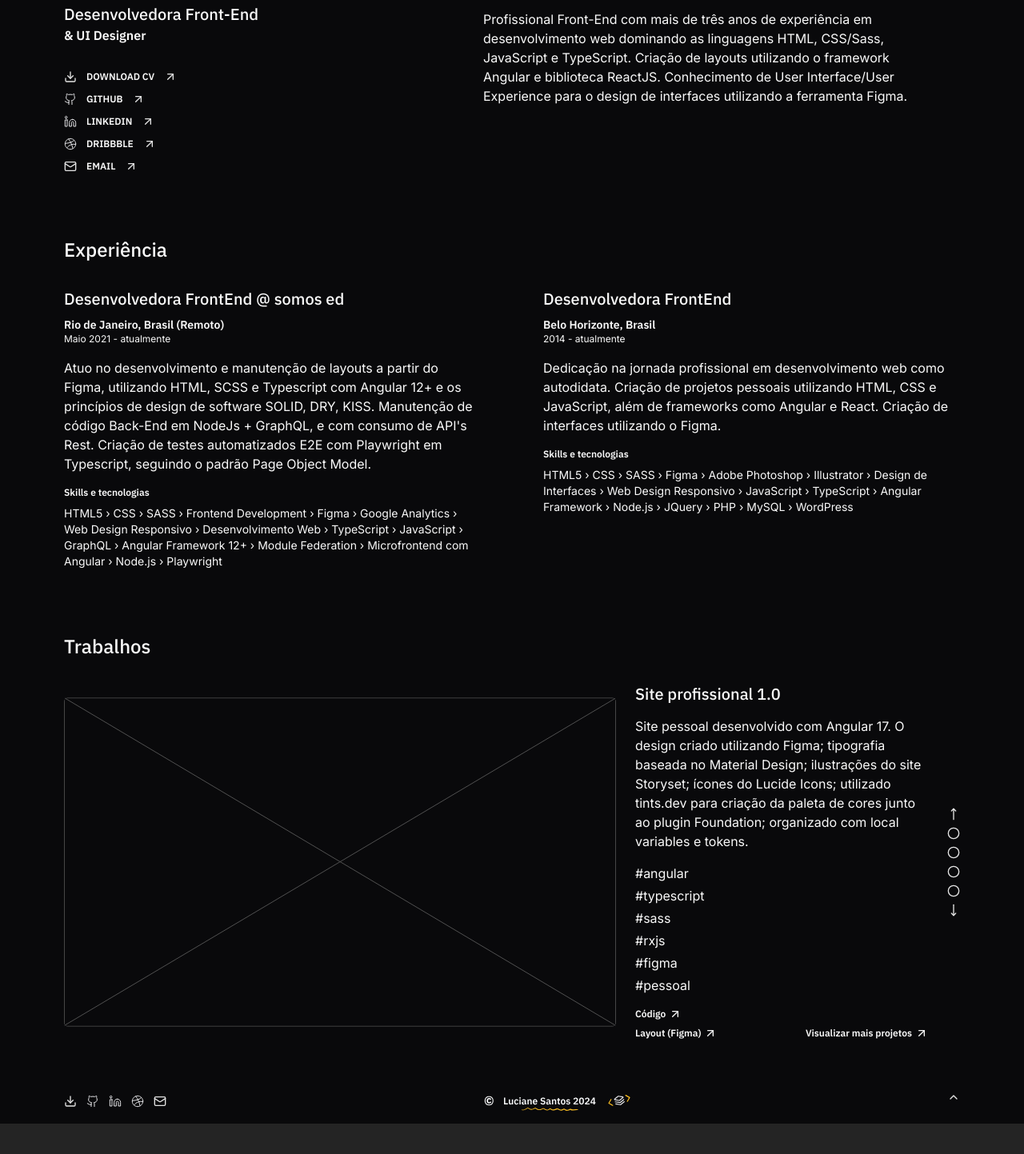
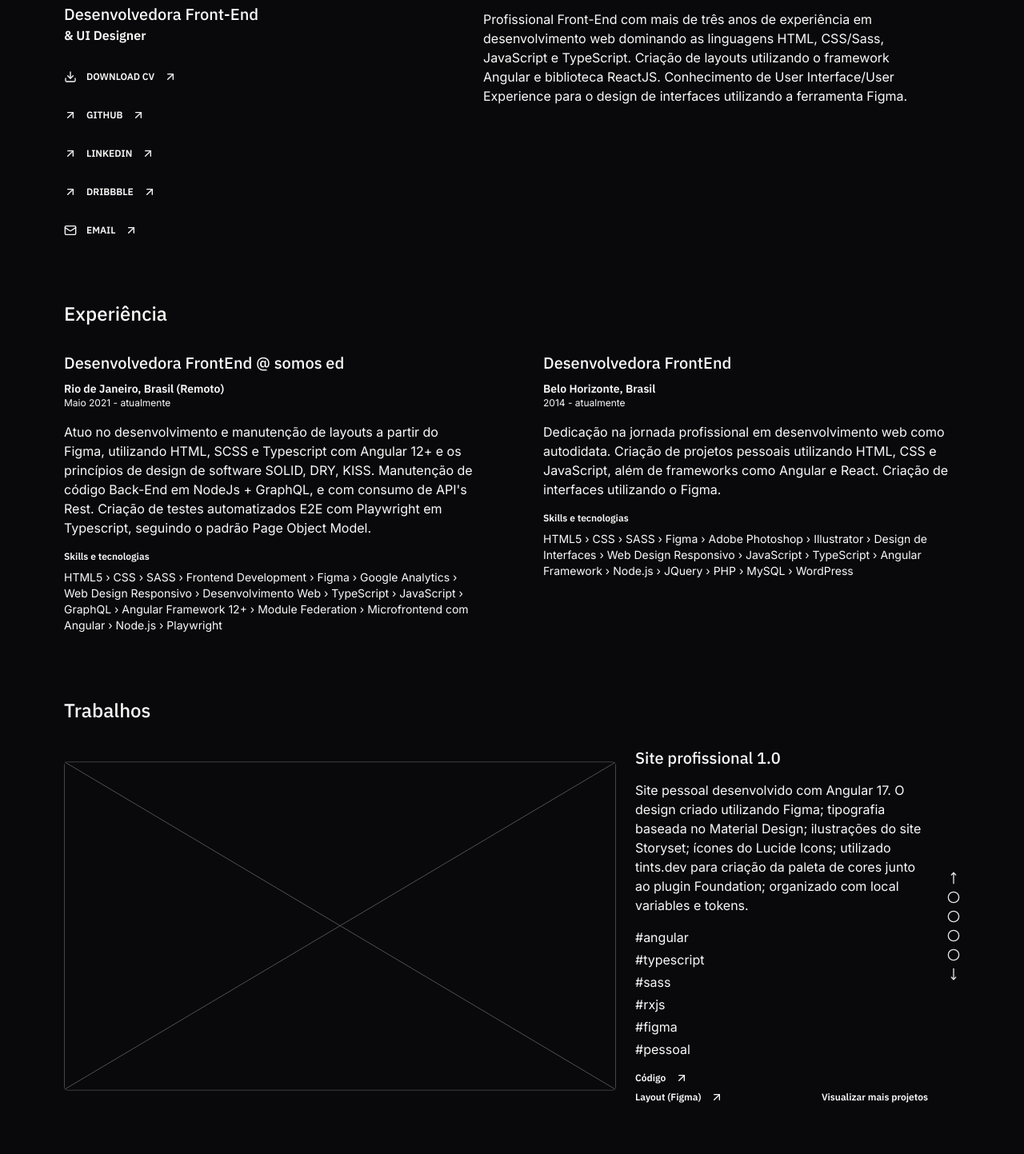
Before and after one commit to lucianesantcs/lucianesantcs.github.io, a React (Vite) app: page / in a window 1280 px wide. Shown: the part 204-1647 px from the top of the page at 80% size. Before the commit the page ends 1609 px from the top, so only its background shows below. Built offline with nearby package versions, Linux system fonts and the light colour scheme.

Commit message:
refactor: melhoria nos componentes button e socialIcons e ajustado páginas afetadas

```diff
--- a/src/components/layouts/Footer/Footer.tsx
+++ b/src/components/layouts/Footer/Footer.tsx
@@ -1,11 +1,22 @@
 import { ChevronUp } from "lucide-react";
 import assinatura from "@/assets/images/svg/assinatura.svg";
 import SocialIcons from "@/components/ui/SocialIcons";
+import { socialIcons } from "@/shared/constants";
 
 const Footer = () => {
   return (
     <footer className="max-w-144 mx-auto flex w-full justify-between px-3 py-4 md:px-10 lg:px-20 md:gap-28 lg:gap-40 mt-12">
-      <SocialIcons showLabel={false} showExternalLinkIcon={false} />
+      {socialIcons.map((socialIcon) => (
+        <SocialIcons
+          key={socialIcon.label}
+          label={socialIcon.label}
+          iconName={socialIcon.iconName}
+          url={socialIcon.url}
+          position="vertical"
+          showExternalLinkIcon={false}
+          showLabel={false}
+        />
+      ))}
       <img src={assinatura} />
       <ChevronUp color="#e5e5e5" size={16} />
     </footer>
--- a/src/components/ui/Button.tsx
+++ b/src/components/ui/Button.tsx
@@ -1,35 +1,24 @@
-import { ArrowUpRight, LucideIcon, MoveDown, MoveUp } from "lucide-react";
+import { ReactNode } from "react";
 
-interface ButtonProps {
+type ButtonProps = {
   label?: string;
   showLabel?: boolean;
-  showIcon?: boolean;
-  iconName: IconType;
   style?: "outline";
   type?: "button" | "submit" | "reset";
   className?: string;
+  children?: ReactNode;
   onClick?: () => void;
-}
-
-type IconType = "ArrowUpRight" | "MoveUp" | "MoveDown";
-
-const iconMap: Record<IconType, LucideIcon> = {
-  ArrowUpRight: ArrowUpRight,
-  MoveUp: MoveUp,
-  MoveDown: MoveDown,
 };
 
 const Button = ({
   label,
   showLabel = true,
-  showIcon,
-  iconName,
   style,
   onClick,
   type = "button",
   className = "",
+  children,
 }: ButtonProps) => {
-  const Icon = iconMap[iconName];
   const baseStyles = "flex gap-1 font-serif text-xs font-semibold";
   const outlineStyles =
     style === "outline" ? "border border-current px-2 py-1 rounded" : "";
@@ -38,8 +27,7 @@ const Button = ({
   return (
     <button type={type} onClick={onClick} className={buttonStyles}>
       {showLabel && label}
-
-      {showIcon && Icon && <Icon size={16} />}
+      {children}
     </button>
   );
 };
--- a/src/components/ui/SocialIcons.tsx
+++ b/src/components/ui/SocialIcons.tsx
@@ -1,73 +1,29 @@
-import { Download, Mail, ArrowUpRight } from "lucide-react";
-import github16 from "@/assets/images/svg/github16.svg";
-import linkedin16 from "@/assets/images/svg/linkedin16.svg";
-import dribbble16 from "@/assets/images/svg/dribbble16.svg";
+import Link from "./Link";
+import Icon, { IconsProps } from "./Icon";
 
-interface SocialIconsProps {
+export type SocialIconsProps = {
+  label?: string;
+  url: string;
+  iconName: IconsProps['iconName'];
   showLabel?: boolean;
   position?: "vertical";
   showExternalLinkIcon?: boolean;
-}
+};
 
-const SocialIcons = ({
-  showLabel,
-  position,
-  showExternalLinkIcon = true,
-}: SocialIconsProps) => {
+const SocialIcons = ({ label, url, iconName = "ArrowUpRight", showLabel = true, position, showExternalLinkIcon = true }: SocialIconsProps) => {
   const setPosition = position === "vertical" ? "flex-col" : "";
 
   return (
-    <nav className={`sm:hidden md:flex gap-3 ${setPosition}`}>
-      <a href="" className="flex gap-3 items-center">
-        <Download color="#e5e5e5" size={16} />
-        {showLabel && (
-          <span className="font-serif text-xs font-semibold uppercase">
-            Download CV
-          </span>
-        )}
-
-        {showExternalLinkIcon && <ArrowUpRight color="#e5e5e5" size={16} />}
-      </a>
-      <a href="" className="flex gap-3 items-center">
-        <img src={github16} style={{ height: 16, width: 16 }} />
-        {showLabel && (
-          <span className="font-serif text-xs font-semibold uppercase">
-            Github
-          </span>
-        )}
-        {showExternalLinkIcon && <ArrowUpRight color="#e5e5e5" size={16} />}
-      </a>
-      <a href="" className="flex gap-3 items-center">
-        <img src={linkedin16} style={{ height: 16, width: 16 }} />
-        {showLabel && (
-          <span className="font-serif text-xs font-semibold uppercase">
-            Linkedin
-          </span>
-        )}
-
-        {showExternalLinkIcon && <ArrowUpRight color="#e5e5e5" size={16} />}
-      </a>
-      <a href="" className="flex gap-3 items-center">
-        <img src={dribbble16} style={{ height: 16, width: 16 }} />
-        {showLabel && (
-          <span className="font-serif text-xs font-semibold uppercase">
-            Dribbble
-          </span>
-        )}
-
-        {showExternalLinkIcon && <ArrowUpRight color="#e5e5e5" size={16} />}
-      </a>
-      <a href="" className="flex gap-3 items-center">
-        <Mail color="#e5e5e5" size={16} />
-        {showLabel && (
-          <span className="font-serif text-xs font-semibold uppercase">
-            Email
-          </span>
-        )}
-
-        {showExternalLinkIcon && <ArrowUpRight color="#e5e5e5" size={16} />}
-      </a>
-    </nav>
+    <Link
+      key={label}
+      showLabel={showLabel}
+      url={url}
+      label={label}
+      className={`font-serif text-xs font-semibold uppercase ${setPosition}`}
+    >
+      <Icon iconName={iconName} />
+      {showExternalLinkIcon && <Icon iconName="ArrowUpRight" />}
+    </Link>
   );
 };
 
--- a/src/sections/Sobre.tsx
+++ b/src/sections/Sobre.tsx
@@ -1,4 +1,5 @@
 import SocialIcons from "@/components/ui/SocialIcons";
+import { socialIcons } from "@/shared/constants";
 
 const Sobre = () => {
   return (
@@ -6,10 +7,19 @@ const Sobre = () => {
       <section className="flex w-[32.75rem] mt-28 flex-col gap-8">
         <div>
           <h1 className="font-serif text-4xl font-medium">Luciane Santos</h1>
-          <h2 className="font-serif text-xl font-medium">Desenvolvedora Front-End</h2>
+          <h2 className="font-serif text-xl font-medium">
+            Desenvolvedora Front-End
+          </h2>
           <h2 className="font-serif text-base font-semibold">& UI Designer</h2>
         </div>
-        <SocialIcons showLabel={true} position="vertical" />
+        {socialIcons.map((socialIcon) => (
+          <SocialIcons
+            key={socialIcon.label}
+            label={socialIcon.label}
+            iconName={socialIcon.iconName}
+            url={socialIcon.url}
+          />
+        ))}
       </section>
 
       <section className="flex w-[33.6875rem] mt-28 flex-col gap-4">
--- a/src/sections/Trabalhos.tsx
+++ b/src/sections/Trabalhos.tsx
@@ -1,5 +1,7 @@
 import imagemSkeleton from "@/assets/images/svg/imagemSkeleton.svg";
 import Button from "@/components/ui/Button";
+import Icon from "@/components/ui/Icon";
+import Link from "@/components/ui/Link";
 import { Circle, MoveDown, MoveUp } from "lucide-react";
 
 const Trabalhos = () => {
@@ -29,26 +31,15 @@ const Trabalhos = () => {
           </ul>
           <div className="flex justify-between items-end">
             <div className="flex flex-col gap-2">
-              <Button
-                label="Código"
-                showLabel={true}
-                showIcon={true}
-                iconName="ArrowUpRight"
-              />
-              <Button
-                label="Layout (Figma)"
-                showLabel={true}
-                showIcon={true}
-                iconName="ArrowUpRight"
-              />
+              <Link url="#" label="Código">
+                <Icon iconName="ArrowUpRight" />
+              </Link>
+              <Link url="#" label="Layout (Figma)">
+                <Icon iconName="ArrowUpRight" />
+              </Link>
             </div>
 
-            <Button
-              label="Visualizar mais projetos"
-              showLabel={true}
-              showIcon={true}
-              iconName="ArrowUpRight"
-            />
+            <Button label="Visualizar mais projetos" showLabel={true} />
           </div>
         </aside>
         <nav className="flex flex-col gap-2 justify-center">
--- /dev/null
+++ b/src/shared/constants.ts
@@ -0,0 +1,29 @@
+import { SocialIconsProps } from "@/components/ui/SocialIcons";
+
+export const socialIcons: SocialIconsProps[] = [
+    {
+      label: "Download CV",
+      iconName: "Download",
+      url: "https://lucianesantcs.github.io/assets/docs/curriculo-lucianesantos.pdf",
+    },
+    {
+      label: "Github",
+      iconName: "ArrowUpRight",
+      url: "https://github.com/lucianesantcs",
+    },
+    {
+      label: "Linkedin",
+      iconName: "ArrowUpRight",
+      url: "https://www.linkedin.com/in/lucianesantcs",
+    },
+    {
+      label: "Dribbble",
+      iconName: "ArrowUpRight",
+      url: "https://dribbble.com/lucianesantos",
+    },
+    {
+      label: "Email",
+      iconName: "Mail",
+      url: "mailto:lucianesantcs@gmail.com",
+    }
+  ];
```
